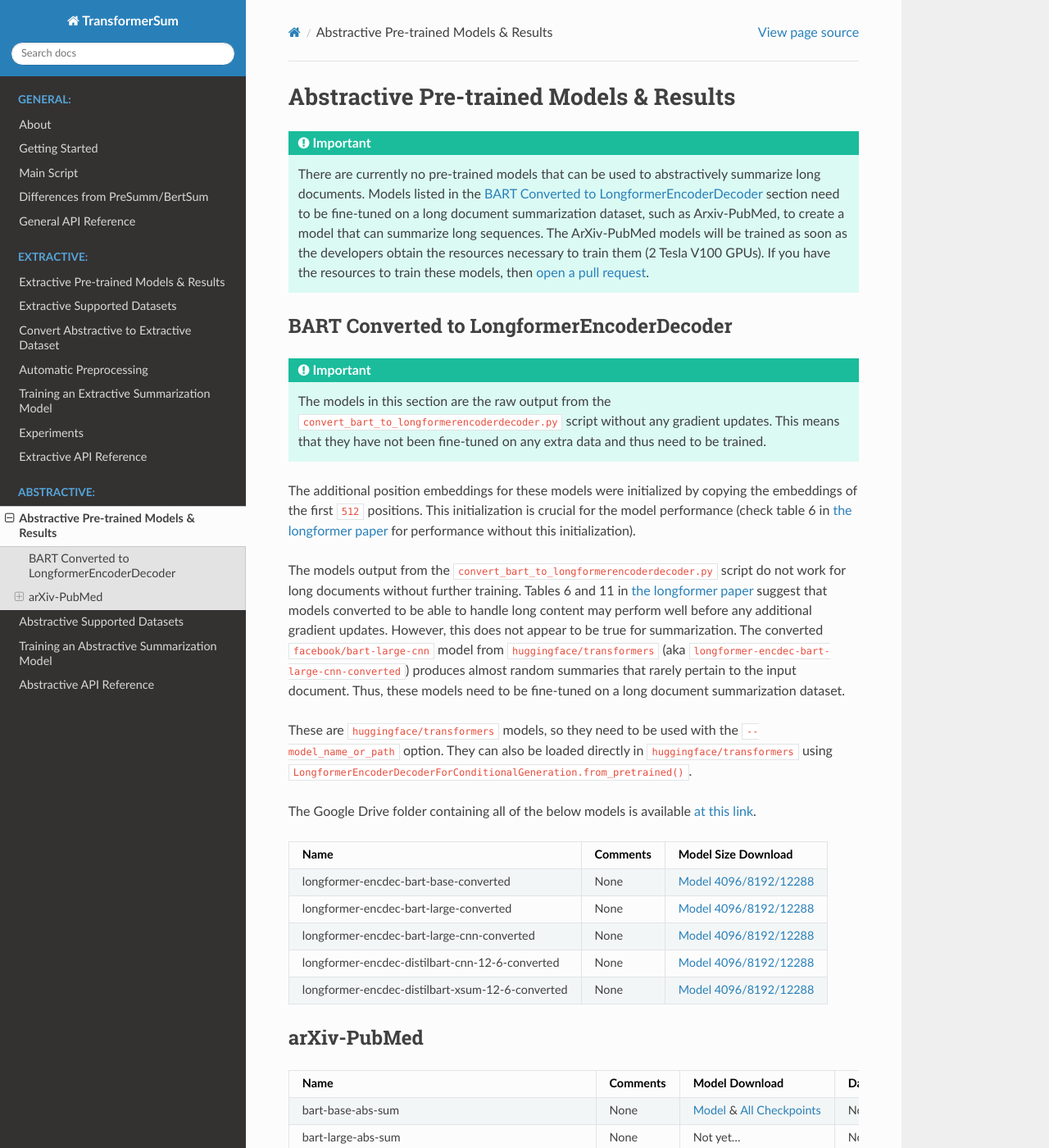
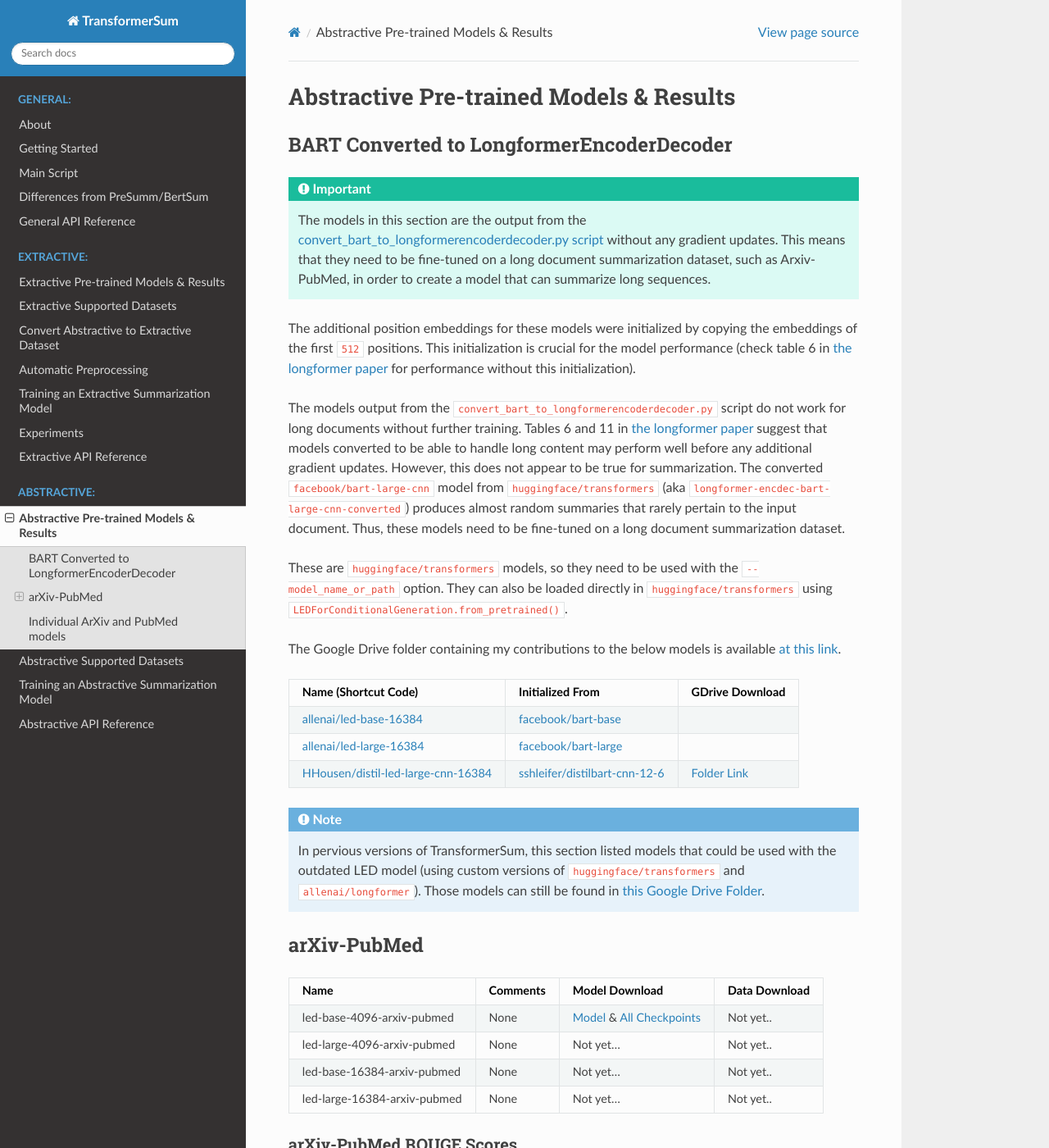
Before and after one commit to HHousen/TransformerSum, a Sphinx documentation site: the page built from doc/abstractive/models-results.rst, in a window 1280 px wide and 1400 px high. Shown: the whole window at 82% size. Built offline with Sphinx 7.4.7 and the Read the Docs theme 2.0.0, drawn with Linux system fonts in a browser that asks for light colours; some of the changed text lies outside the part shown.

Commit message:
Update documentation and abstractive code because LED is included in huggingface/transformers v4.2.0

```diff
--- a/doc/abstractive/models-results.rst
+++ b/doc/abstractive/models-results.rst
@@ -2,74 +2,68 @@
 
 Abstractive Pre-trained Models & Results
 ========================================
-
-.. important:: There are currently no pre-trained models that can be used to abstractively summarize long documents. Models listed in the :ref:`bart_converted_to_longformerencdec` section need to be fine-tuned on a long document summarization dataset, such as Arxiv-PubMed, to create a model that can summarize long sequences. The ArXiv-PubMed models will be trained as soon as the developers obtain the resources necessary to train them (2 Tesla V100 GPUs). If you have the resources to train these models, then `open a pull request <https://github.com/HHousen/TransformerSum/compare>`__.
 
 .. _bart_converted_to_longformerencdec:
 
 BART Converted to LongformerEncoderDecoder
 ------------------------------------------
 
-.. important:: The models in this section are the raw output from the ``convert_bart_to_longformerencoderdecoder.py`` script without any gradient updates. This means that they have not been fine-tuned on any extra data and thus need to be trained.
+.. important:: The models in this section are the output from the `convert_bart_to_longformerencoderdecoder.py script <https://github.com/allenai/longformer/blob/master/scripts/convert_bart_to_longformerencoderdecoder.py>`_ without any gradient updates. This means that they need to be fine-tuned on a long document summarization dataset, such as Arxiv-PubMed, in order to create a model that can summarize long sequences.
 
 The additional position embeddings for these models were initialized by copying the embeddings of the first ``512`` positions. This initialization is crucial for the model performance (check table 6 in `the longformer paper <https://arxiv.org/pdf/2004.05150.pdf>`_ for performance without this initialization).
 
 The models output from the ``convert_bart_to_longformerencoderdecoder.py`` script do not work for long documents without further training. Tables 6 and 11 in `the longformer paper <https://arxiv.org/pdf/2004.05150.pdf>`_ suggest that models converted to be able to handle long content may perform well before any additional gradient updates. However, this does not appear to be true for summarization. The converted ``facebook/bart-large-cnn`` model from ``huggingface/transformers`` (aka ``longformer-encdec-bart-large-cnn-converted``) produces almost random summaries that rarely pertain to the input document. Thus, these models need to be fine-tuned on a long document summarization dataset.
 
-These are ``huggingface/transformers`` models, so they need to be used with the ``--model_name_or_path`` option. They can also be loaded directly in ``huggingface/transformers`` using ``LongformerEncoderDecoderForConditionalGeneration.from_pretrained()``.
+These are ``huggingface/transformers`` models, so they need to be used with the ``--model_name_or_path`` option. They can also be loaded directly in ``huggingface/transformers`` using ``LEDForConditionalGeneration.from_pretrained()``.
 
-The Google Drive folder containing all of the below models is available `at this link <https://drive.google.com/drive/folders/18W_wJ5ovpSN98AT4626JtEJUCW_wA4ax>`__.
+The Google Drive folder containing my contributions to the below models is available `at this link <https://drive.google.com/drive/folders/18W_wJ5ovpSN98AT4626JtEJUCW_wA4ax>`__.
 
-+--------------------------------------------------+----------+------------------------------------------------------------------------------------------------------+
-| Name                                             | Comments | Model Size Download                                                                                  |
-+==================================================+==========+======================================================================================================+
-| longformer-encdec-bart-base-converted            | None     | `Model 4096/8192/12288 <https://drive.google.com/drive/folders/1DBxRZkOHS7OdU80L8OvnzCa3K6-ho_Dj>`__ |
-+--------------------------------------------------+----------+------------------------------------------------------------------------------------------------------+
-| longformer-encdec-bart-large-converted           | None     | `Model 4096/8192/12288 <https://drive.google.com/drive/folders/10gPiqlAdIART4cMNWhI1fIVZ3J1L5hAW>`__ |
-+--------------------------------------------------+----------+------------------------------------------------------------------------------------------------------+
-| longformer-encdec-bart-large-cnn-converted       | None     | `Model 4096/8192/12288 <https://drive.google.com/drive/folders/12T_M5xlApGv6SCQSoMQpGO3sqEv5r_kW>`__ |
-+--------------------------------------------------+----------+------------------------------------------------------------------------------------------------------+
-| longformer-encdec-distilbart-cnn-12-6-converted  | None     | `Model 4096/8192/12288 <https://drive.google.com/drive/folders/13hoepJXqCxRF621pritYtiGw_Fn2qST0>`__ |
-+--------------------------------------------------+----------+------------------------------------------------------------------------------------------------------+
-| longformer-encdec-distilbart-xsum-12-6-converted | None     | `Model 4096/8192/12288 <https://drive.google.com/drive/folders/14yDp-yncJuFSjhxOQuw07YKdcDdu9ELU>`__ |
-+--------------------------------------------------+----------+------------------------------------------------------------------------------------------------------+
++---------------------------------------------------------------------------------------------------+-----------------------------------------------------------------------------------------+--------------------------------------------------------------------------------------------+
+| Name (Shortcut Code)                                                                              | Initialized From                                                                        | GDrive Download                                                                            |
++===================================================================================================+=========================================================================================+============================================================================================+
+| `allenai/led-base-16384 <https://huggingface.co/allenai/led-base-16384>`_                         | `facebook/bart-base <https://huggingface.co/facebook/bart-large>`_                      |                                                                                            |
++---------------------------------------------------------------------------------------------------+-----------------------------------------------------------------------------------------+--------------------------------------------------------------------------------------------+
+| `allenai/led-large-16384 <https://huggingface.co/allenai/led-large-16384>`_                       | `facebook/bart-large <https://huggingface.co/facebook/bart-large>`_                     |                                                                                            |
++---------------------------------------------------------------------------------------------------+-----------------------------------------------------------------------------------------+--------------------------------------------------------------------------------------------+
+| `HHousen/distil-led-large-cnn-16384 <https://huggingface.co/HHousen/distil-led-large-cnn-16384>`_ | `sshleifer/distilbart-cnn-12-6 <https://huggingface.co/sshleifer/distilbart-cnn-12-6>`_ | `Folder Link <https://drive.google.com/drive/folders/1BTM0ccphhHrKt7A1c87DwXU4KbnPn_er>`__ |
++---------------------------------------------------------------------------------------------------+-----------------------------------------------------------------------------------------+--------------------------------------------------------------------------------------------+
+
+.. note:: In pervious versions of TransformerSum, this section listed models that could be used with the outdated LED model (using custom versions of ``huggingface/transformers`` and ``allenai/longformer``). Those models can still be found in `this Google Drive Folder <https://drive.google.com/drive/folders/1Nwy9_ZNlBpLrgaE8SLaw7BhiyjzY7Coo>`__.
+
 
 arXiv-PubMed
 ------------
 
-+----------------------------------------------------+----------+-------------------------------------------------------------------------------------------------------------+---------------+
-| Name                                               | Comments | Model Download                                                                                              | Data Download |
-+====================================================+==========+=============================================================================================================+===============+
-| bart-base-abs-sum                                  | None     | `Model <https://drive.google.com/uc?id=>`__ & `All Checkpoints <https://drive.google.com/drive/folders/>`__ | Not yet..     |
-+----------------------------------------------------+----------+-------------------------------------------------------------------------------------------------------------+---------------+
-| bart-large-abs-sum                                 | None     | Not yet...                                                                                                  | Not yet..     |
-+----------------------------------------------------+----------+-------------------------------------------------------------------------------------------------------------+---------------+
-| longformer-encdec-8192-bart-large-abs-sum          | None     | Not yet...                                                                                                  | Not yet..     |
-+----------------------------------------------------+----------+-------------------------------------------------------------------------------------------------------------+---------------+
-| longformer-encdec-8192-bart-base-abs-sum           | None     | Not yet...                                                                                                  | Not yet..     |
-+----------------------------------------------------+----------+-------------------------------------------------------------------------------------------------------------+---------------+
-| longformer-encdec-8192-distilbart-cnn-12-6-abs-sum | None     | Not yet...                                                                                                  | Not yet..     |
-+----------------------------------------------------+----------+-------------------------------------------------------------------------------------------------------------+---------------+
++------------------------------+----------+-------------------------------------------------------------------------------------------------------------+---------------+
+| Name                         | Comments | Model Download                                                                                              | Data Download |
++==============================+==========+=============================================================================================================+===============+
+| led-base-4096-arxiv-pubmed   | None     | `Model <https://drive.google.com/uc?id=>`__ & `All Checkpoints <https://drive.google.com/drive/folders/>`__ | Not yet..     |
++------------------------------+----------+-------------------------------------------------------------------------------------------------------------+---------------+
+| led-large-4096-arxiv-pubmed  | None     | Not yet...                                                                                                  | Not yet..     |
++------------------------------+----------+-------------------------------------------------------------------------------------------------------------+---------------+
+| led-base-16384-arxiv-pubmed  | None     | Not yet...                                                                                                  | Not yet..     |
++------------------------------+----------+-------------------------------------------------------------------------------------------------------------+---------------+
+| led-large-16384-arxiv-pubmed | None     | Not yet...                                                                                                  | Not yet..     |
++------------------------------+----------+-------------------------------------------------------------------------------------------------------------+---------------+
 
 arXiv-PubMed ROUGE Scores
 ^^^^^^^^^^^^^^^^^^^^^^^^^
 
 Test set results on the arXiv-PubMed dataset using ROUGE F\ :sub:`1`\ .
 
-+----------------------------------------------------+------------+------------+------------+-------------+
-| Name                                               | ROUGE-1    | ROUGE-2    | ROUGE-L    | ROUGE-L-Sum |
-+====================================================+============+============+============+=============+
-| bart-base-abs-sum                                  | Not yet... | Not yet... | Not yet... | Not yet...  |
-+----------------------------------------------------+------------+------------+------------+-------------+
-| bart-large-abs-sum                                 | Not yet... | Not yet... | Not yet... | Not yet...  |
-+----------------------------------------------------+------------+------------+------------+-------------+
-| longformer-encdec-8192-bart-large-abs-sum          | Not yet... | Not yet... | Not yet... | Not yet...  |
-+----------------------------------------------------+------------+------------+------------+-------------+
-| longformer-encdec-8192-bart-base-abs-sum           | Not yet... | Not yet... | Not yet... | Not yet...  |
-+----------------------------------------------------+------------+------------+------------+-------------+
-| longformer-encdec-8192-distilbart-cnn-12-6-abs-sum | Not yet... | Not yet... | Not yet... | Not yet...  |
-+----------------------------------------------------+------------+------------+------------+-------------+
-| longformer-encdec-bart-large-cnn-converted         | Not yet... | Not yet... | Not yet... | Not yet...  |
-+----------------------------------------------------+------------+------------+------------+-------------+
++------------------------------+------------+------------+------------+-------------+
+| Name                         | ROUGE-1    | ROUGE-2    | ROUGE-L    | ROUGE-L-Sum |
++==============================+============+============+============+=============+
+| led-base-4096-arxiv-pubmed   | Not yet... | Not yet... | Not yet... | Not yet...  |
++------------------------------+------------+------------+------------+-------------+
+| led-large-4096-arxiv-pubmed  | Not yet... | Not yet... | Not yet... | Not yet...  |
++------------------------------+------------+------------+------------+-------------+
+| led-base-16384-arxiv-pubmed  | Not yet... | Not yet... | Not yet... | Not yet...  |
++------------------------------+------------+------------+------------+-------------+
+| led-large-16384-arxiv-pubmed | Not yet... | Not yet... | Not yet... | Not yet...  |
++------------------------------+------------+------------+------------+-------------+
 
-.. note:: ``longformer-encdec-bart-large-cnn-converted`` is the same as the model from :ref:`bart_converted_to_longformerencdec`. It was only tested and not trained on the arXiv-PubMed dataset.
+Individual ArXiv and PubMed models
+----------------------------------
+
+The huggingface model hub has two pre-trained models for long text summarization: `allenai/led-large-16384-arxiv <https://huggingface.co/allenai/led-large-16384-arxiv>`_ and `patrickvonplaten/led-large-16384-pubmed <https://huggingface.co/patrickvonplaten/led-large-16384-pubmed>`_. These models can be used with `pipelines <https://huggingface.co/transformers/main_classes/pipelines.html>`__ to easily summarize long documents. Please see their model cards (by clicking on their names above) for more information.
```
Also changed, not shown: README.md (+1 -1 lines), doc/abstractive/training.rst (+10 -46 lines), doc/general/about.rst (+1 -1 lines), doc/general/getting-started.rst (+5 -3 lines), 1 other file.
